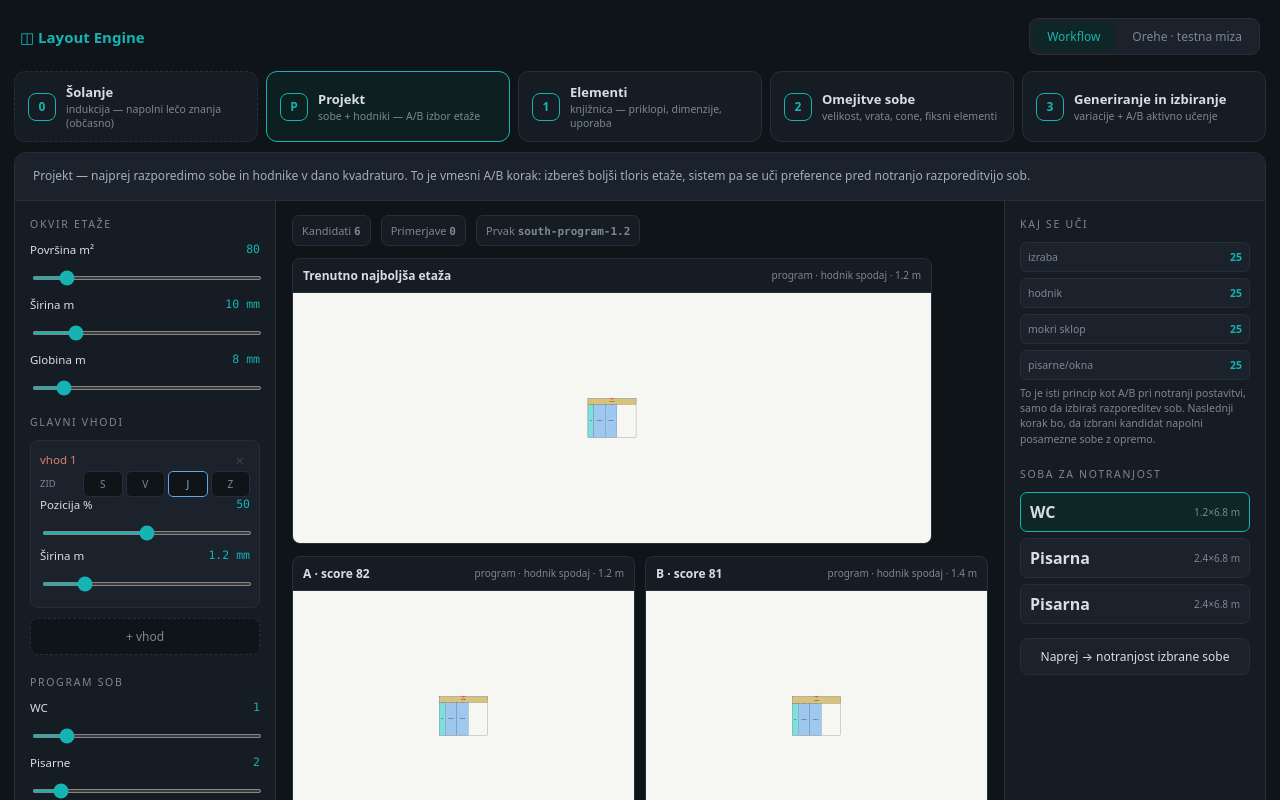
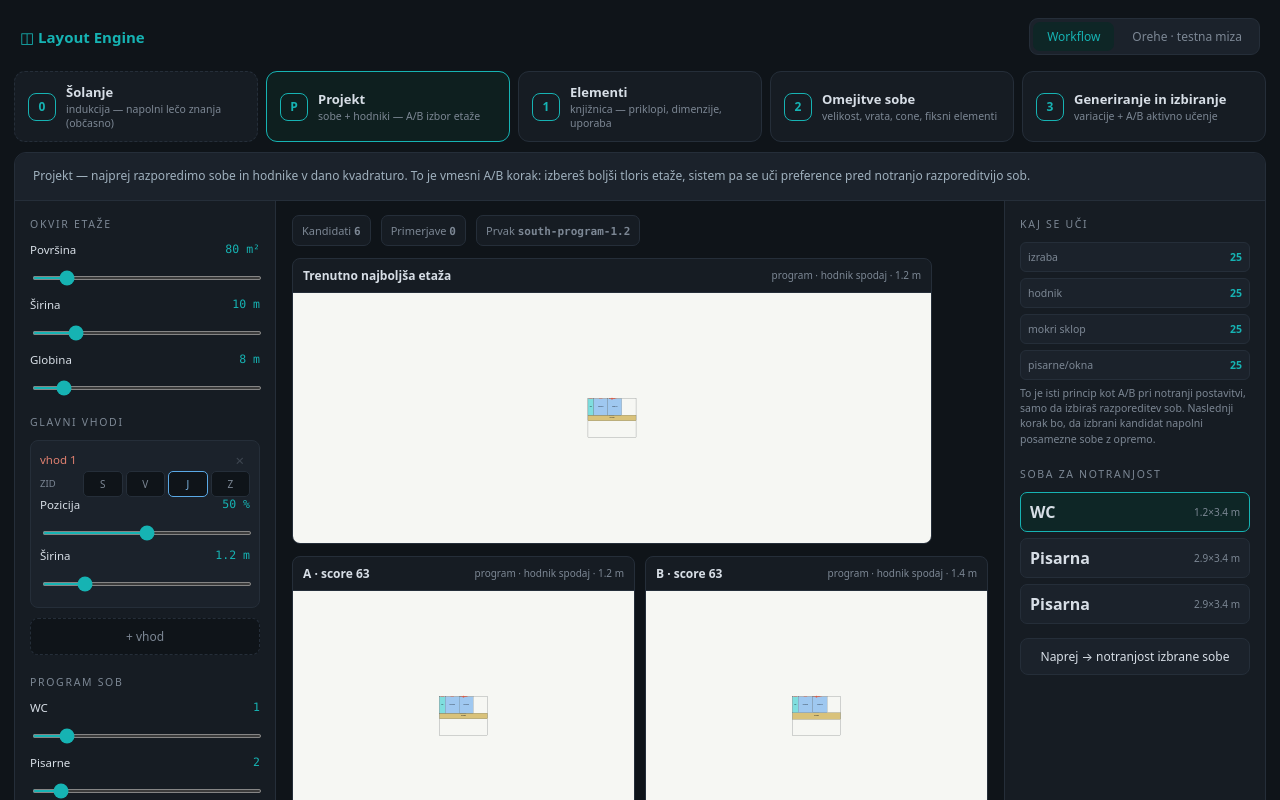
Before and after one commit to zorkojaka/FloorPlannerApp, a React (Vite) app: page / in a window 1280 px wide. Shown: the top 800 px of the page. Built offline with nearby package versions, Linux system fonts and the light colour scheme.

Commit message:
Make floor corridors connect entrances

```diff
--- a/src/LegacyLayoutEngine.jsx
+++ b/src/LegacyLayoutEngine.jsx
@@ -161,23 +161,23 @@ function ProjectWorkflow({onContinue}){
     <div className="projectGrid">
       <aside className="col projectInputs">
         <div className="eyebrow">Okvir etaže</div>
-        <Num label="Površina m²" v={brief.boundary.area} set={v=>updateBoundary({area:v})} min={20} max={500} step={5}/>
-        <Num label="Širina m" v={brief.boundary.width} set={v=>updateBoundary({width:v})} min={4} max={40} step={0.5}/>
-        <Num label="Globina m" v={brief.boundary.depth} set={v=>updateBoundary({depth:v})} min={4} max={40} step={0.5}/>
+        <ProjectNum label="Površina" unit="m²" v={brief.boundary.area} set={v=>updateBoundary({area:v,width:brief.boundary.width,depth:round1(v/Math.max(brief.boundary.width||1,1))})} min={20} max={500} step={5}/>
+        <ProjectNum label="Širina" unit="m" v={brief.boundary.width} set={v=>updateBoundary({width:v,area:round1(v*(brief.boundary.depth||1))})} min={4} max={40} step={0.5}/>
+        <ProjectNum label="Globina" unit="m" v={brief.boundary.depth} set={v=>updateBoundary({depth:v,area:round1((brief.boundary.width||1)*v)})} min={4} max={40} step={0.5}/>
         <div className="eyebrow mt">Glavni vhodi</div>
         <div className="entranceList">
           {entrances.map((entry,i)=><div key={entry.id} className="entranceItem">
             <div className="zTop"><span>vhod {i+1}</span><button onClick={()=>removeEntrance(entry.id)} disabled={entrances.length<=1}>×</button></div>
             <div className="dRow"><span>zid</span><div className="rt3 wrap">{[["N","S"],["E","V"],["S","J"],["W","Z"]].map(([v,l])=><button key={v} className={entry.wall===v?"on":""} onClick={()=>setEntrance(entry.id,{wall:v})}>{l}</button>)}</div></div>
-            <Num label="Pozicija %" v={Math.round((entry.position??0.5)*100)} set={v=>setEntrance(entry.id,{position:clamp(v/100,0,1)})} min={0} max={100} step={5}/>
-            <Num label="Širina m" v={entry.width??1.2} set={v=>setEntrance(entry.id,{width:v})} min={0.8} max={3} step={0.1}/>
+            <ProjectNum label="Pozicija" unit="%" v={Math.round((entry.position??0.5)*100)} set={v=>setEntrance(entry.id,{position:clamp(v/100,0,1)})} min={0} max={100} step={5}/>
+            <ProjectNum label="Širina" unit="m" v={entry.width??1.2} set={v=>setEntrance(entry.id,{width:v})} min={0.8} max={3} step={0.1}/>
           </div>)}
         </div>
         <button className="add" onClick={addEntrance}>+ vhod</button>
         <div className="eyebrow mt">Program sob</div>
-        <Num label="WC" v={brief.rooms.find(r=>r.type==="wc")?.count??0} set={v=>updateRoom("wc",{count:Math.round(v)})} min={0} max={8} step={1}/>
-        <Num label="Pisarne" v={brief.rooms.find(r=>r.type==="office")?.count??0} set={v=>updateRoom("office",{count:Math.round(v)})} min={0} max={20} step={1}/>
-        <Num label="Mest / pisarno" v={brief.rooms.find(r=>r.type==="office")?.workstations??1} set={v=>updateRoom("office",{workstations:Math.round(v)})} min={1} max={8} step={1}/>
+        <ProjectNum label="WC" unit="" v={brief.rooms.find(r=>r.type==="wc")?.count??0} set={v=>updateRoom("wc",{count:Math.round(v)})} min={0} max={8} step={1}/>
+        <ProjectNum label="Pisarne" unit="" v={brief.rooms.find(r=>r.type==="office")?.count??0} set={v=>updateRoom("office",{count:Math.round(v)})} min={0} max={20} step={1}/>
+        <ProjectNum label="Mest / pisarno" unit="" v={brief.rooms.find(r=>r.type==="office")?.workstations??1} set={v=>updateRoom("office",{workstations:Math.round(v)})} min={1} max={8} step={1}/>
         <div className="metricStack">
           <span>program <b>{summary.roomArea.toFixed(1)} m²</b></span>
           <span>hodnik ocena <b>{summary.corridorArea.toFixed(1)} m²</b></span>
@@ -230,7 +230,7 @@ function ProjectWorkflow({onContinue}){
 function FloorSvg({layout}){
   const pad=22, W=layout.boundary.width, D=layout.boundary.depth;
   const vb=`0 0 ${W+pad*2} ${D+pad*2}`;
-  const rooms=[layout.corridor,...layout.rooms];
+  const rooms=[layout.corridor,...(layout.corridorLinks||[]),...layout.rooms];
   return <svg className="floorSvg" viewBox={vb} role="img">
     <rect x={pad} y={pad} width={W} height={D} fill="#f6f7f3" stroke="#2b3138" strokeWidth="0.04"/>
     {rooms.map(r=><g key={r.id}>
@@ -264,6 +264,7 @@ function FloorSignals({layout}){
 
 function roomColor(type){return type==="corridor"?"#d9c27a":type==="wc"?"#7fdede":"#9fc8f0";}
 function floorWeightLabel(key){return ({compactness:"izraba",corridorEfficiency:"hodnik",wetGrouping:"mokri sklop",officeFrontage:"pisarne/okna"})[key]||key;}
+function round1(v){return Math.round(v*10)/10;}
 
 /* ===================== OREHE (razvojni/testni pogled) ===================== */
 function Orehe({library,setLibrary}){
@@ -1350,6 +1351,7 @@ function Door({p,W,D}){
 /* ===================== mali gradniki ===================== */
 function ZNum({label,v,set,max}){ return <label className="znum"><span>{label}</span><input type="range" min="0" max={max} step="50" value={v} onChange={e=>set(+e.target.value)}/><b className="mono">{v}</b></label>; }
 function Num({label,v,set,min,max,step,c}){ return <div className="num"><div className="fhd"><span>{label}</span><span className="mono" style={c?{color:c}:{}}>{v}{label.match(/Širina|Globina|Višina|Z odmik|Parapet|Jedro|Halo/)?" mm":""}</span></div><input type="range" min={min} max={max} step={step} value={v} onChange={e=>set(+e.target.value)} style={c?{accentColor:c}:{}}/></div>; }
+function ProjectNum({label,unit,v,set,min,max,step}){ return <div className="num"><div className="fhd"><span>{label}</span><span className="mono">{v}{unit?` ${unit}`:""}</span></div><input type="range" min={min} max={max} step={step} value={v} onChange={e=>set(+e.target.value)}/></div>; }
 
 const CSS=`
 .app{--bg:#0f1419;--panel:#161c23;--p2:#1b222b;--bd:#252e39;--tx:#d7dee6;--mut:#7c8794;--cy:#16b3b3;
--- a/src/project/floorGenerator.ts
+++ b/src/project/floorGenerator.ts
@@ -23,6 +23,7 @@ export interface FloorLayout {
   };
   rooms: PlacedRoom[];
   corridor: PlacedRoom;
+  corridorLinks: PlacedRoom[];
   entrances: ProjectEntrance[];
   fitsBoundary: boolean;
   remainingArea: number;
@@ -50,20 +51,30 @@ export function generateStripFloorLayout(brief: ProjectBrief, options: FloorLayo
   if (boundary.depth <= corridorWidth) warnings.push('Boundary depth is too small for corridor.');
 
   const verticalCorridor = corridorSide === 'west' || corridorSide === 'east';
+  const corridorCenter = verticalCorridor ? boundary.width / 2 : boundary.depth / 2;
   const corridor: PlacedRoom = {
     id: 'corridor-main',
     programId: 'corridor',
     type: 'corridor',
     name: ROOM_TYPE_DEFINITIONS.corridor.name,
-    x: corridorSide === 'east' ? boundary.width - corridorWidth : 0,
-    y: corridorSide === 'north' ? boundary.depth - corridorWidth : 0,
+    x: verticalCorridor ? roundToGrid(corridorCenter - corridorWidth / 2) : 0,
+    y: verticalCorridor ? 0 : roundToGrid(corridorCenter - corridorWidth / 2),
     w: verticalCorridor ? corridorWidth : boundary.width,
     d: verticalCorridor ? boundary.depth : corridorWidth,
     area: (verticalCorridor ? boundary.depth : boundary.width) * corridorWidth,
     doorToCorridor: false,
   };
+  const corridorLinks = buildEntranceLinks(entrances, boundary, corridor, corridorWidth);
 
-  const roomDepth = Math.max(0, verticalCorridor ? boundary.width - corridorWidth : boundary.depth - corridorWidth);
+  const roomSideStart = verticalCorridor
+    ? (corridor.x + corridor.w <= boundary.width / 2 ? corridor.x + corridor.w : 0)
+    : (corridor.y + corridor.d <= boundary.depth / 2 ? corridor.y + corridor.d : 0);
+  const roomDepth = Math.max(
+    0,
+    verticalCorridor
+      ? (roomSideStart === 0 ? corridor.x : boundary.width - corridor.x - corridor.w)
+      : (roomSideStart === 0 ? corridor.y : boundary.depth - corridor.y - corridor.d),
+  );
   const rooms: PlacedRoom[] = [];
   let cursor = 0;
 
@@ -81,8 +92,8 @@ export function generateStripFloorLayout(brief: ProjectBrief, options: FloorLayo
       programId: program.id,
       type: program.type,
       name: definition.name,
-      x: verticalCorridor ? (corridorSide === 'west' ? corridorWidth : 0) : roundToGrid(cursor),
-      y: verticalCorridor ? roundToGrid(cursor) : (corridorSide === 'south' ? corridorWidth : 0),
+      x: verticalCorridor ? roomSideStart : roundToGrid(cursor),
+      y: verticalCorridor ? roundToGrid(cursor) : roomSideStart,
       w: width,
       d: depth,
       area,
@@ -92,7 +103,7 @@ export function generateStripFloorLayout(brief: ProjectBrief, options: FloorLayo
   }
 
   if (cursor > (verticalCorridor ? boundary.depth : boundary.width)) warnings.push('Rooms exceed available frontage along the corridor.');
-  const usedArea = corridor.area + rooms.reduce((sum, room) => sum + room.area, 0);
+  const usedArea = corridor.area + corridorLinks.reduce((sum, link) => sum + link.area, 0) + rooms.reduce((sum, room) => sum + room.area, 0);
 
   return {
     id: opts.id ?? `${roomOrder}-${corridorSide}-${corridorWidth}`,
@@ -100,6 +111,7 @@ export function generateStripFloorLayout(brief: ProjectBrief, options: FloorLayo
     boundary,
     rooms,
     corridor,
+    corridorLinks,
     entrances,
     fitsBoundary: warnings.length === 0 && usedArea <= boundary.area,
     remainingArea: roundToGrid(boundary.area - usedArea),
@@ -120,10 +132,55 @@ export function generateFloorLayoutPool(brief: ProjectBrief): FloorLayout[] {
   const unique = new Map<string, FloorLayout>();
   for (const variant of variants) {
     const layout = generateStripFloorLayout(brief, variant);
-    const key = layout.rooms.map((room) => `${room.type}:${room.x}:${room.y}:${room.w}:${room.d}`).join('|') + `|${layout.corridor.x}:${layout.corridor.y}:${layout.corridor.w}:${layout.corridor.d}`;
+    const key = layout.rooms.map((room) => `${room.type}:${room.x}:${room.y}:${room.w}:${room.d}`).join('|') + `|${layout.corridor.x}:${layout.corridor.y}:${layout.corridor.w}:${layout.corridor.d}|${layout.corridorLinks.map((link) => `${link.x}:${link.y}:${link.w}:${link.d}`).join('|')}`;
     if (!unique.has(key)) unique.set(key, layout);
   }
   return [...unique.values()];
+}
+
+function buildEntranceLinks(
+  entrances: ProjectEntrance[],
+  boundary: FloorLayout['boundary'],
+  corridor: PlacedRoom,
+  corridorWidth: number,
+): PlacedRoom[] {
+  return entrances.map((entrance, index) => {
+    const point = entrancePoint(entrance, boundary);
+    const half = corridorWidth / 2;
+    if (entrance.wall === 'N' || entrance.wall === 'S') {
+      const targetY = entrance.wall === 'S' ? corridor.y : corridor.y + corridor.d;
+      const y = Math.min(point.y, targetY);
+      const d = Math.max(corridorWidth, Math.abs(point.y - targetY));
+      return corridorLink(index, point.x - half, y, corridorWidth, d);
+    }
+    const targetX = entrance.wall === 'W' ? corridor.x : corridor.x + corridor.w;
+    const x = Math.min(point.x, targetX);
+    const w = Math.max(corridorWidth, Math.abs(point.x - targetX));
+    return corridorLink(index, x, point.y - half, w, corridorWidth);
+  });
+}
+
+function entrancePoint(entrance: ProjectEntrance, boundary: FloorLayout['boundary']): { x: number; y: number } {
+  const pos = Math.max(0, Math.min(1, entrance.position));
+  if (entrance.wall === 'N') return { x: boundary.width * pos, y: boundary.depth };
+  if (entrance.wall === 'S') return { x: boundary.width * pos, y: 0 };
+  if (entrance.wall === 'E') return { x: boundary.width, y: boundary.depth * pos };
+  return { x: 0, y: boundary.depth * pos };
+}
+
+function corridorLink(index: number, x: number, y: number, w: number, d: number): PlacedRoom {
+  return {
+    id: `corridor-link-${index + 1}`,
+    programId: 'corridor',
+    type: 'corridor',
+    name: 'Hodnik',
+    x: roundToGrid(Math.max(0, x)),
+    y: roundToGrid(Math.max(0, y)),
+    w: roundToGrid(w),
+    d: roundToGrid(d),
+    area: roundToGrid(w * d),
+    doorToCorridor: false,
+  };
 }
 
 function normalizeEntrances(brief: ProjectBrief): ProjectEntrance[] {
--- a/src/project/floorPreference.ts
+++ b/src/project/floorPreference.ts
@@ -26,10 +26,11 @@ export function initialFloorPreferenceState(): FloorPreferenceState {
 
 export function scoreFloorLayout(layout: FloorLayout, weights: FloorPreferenceWeights = DEFAULT_FLOOR_WEIGHTS): number {
   const roomArea = layout.rooms.reduce((sum, room) => sum + room.area, 0);
-  const usedArea = roomArea + layout.corridor.area;
+  const corridorArea = layout.corridor.area + (layout.corridorLinks || []).reduce((sum, link) => sum + link.area, 0);
+  const usedArea = roomArea + corridorArea;
   const overflow = layout.warnings.length ? 0.45 : 1;
   const compactness = clamp01(usedArea / Math.max(layout.boundary.area, 1));
-  const corridorEfficiency = clamp01(1 - layout.corridor.area / Math.max(usedArea, 1));
+  const corridorEfficiency = clamp01(1 - corridorArea / Math.max(usedArea, 1));
   const wetGrouping = wetGroupingScore(layout);
   const officeFrontage = officeFrontageScore(layout);
   return overflow * (
@@ -62,10 +63,11 @@ export function recordFloorPreference(state: FloorPreferenceState, selected: Flo
 
 export function floorSignals(layout: FloorLayout): FloorPreferenceWeights {
   const roomArea = layout.rooms.reduce((sum, room) => sum + room.area, 0);
-  const usedArea = roomArea + layout.corridor.area;
+  const corridorArea = layout.corridor.area + (layout.corridorLinks || []).reduce((sum, link) => sum + link.area, 0);
+  const usedArea = roomArea + corridorArea;
   return {
     compactness: clamp01(usedArea / Math.max(layout.boundary.area, 1)),
-    corridorEfficiency: clamp01(1 - layout.corridor.area / Math.max(usedArea, 1)),
+    corridorEfficiency: clamp01(1 - corridorArea / Math.max(usedArea, 1)),
     wetGrouping: wetGroupingScore(layout),
     officeFrontage: officeFrontageScore(layout),
   };
```
Also changed, not shown: 1 other file (tests, documents, lock files or other folders).
